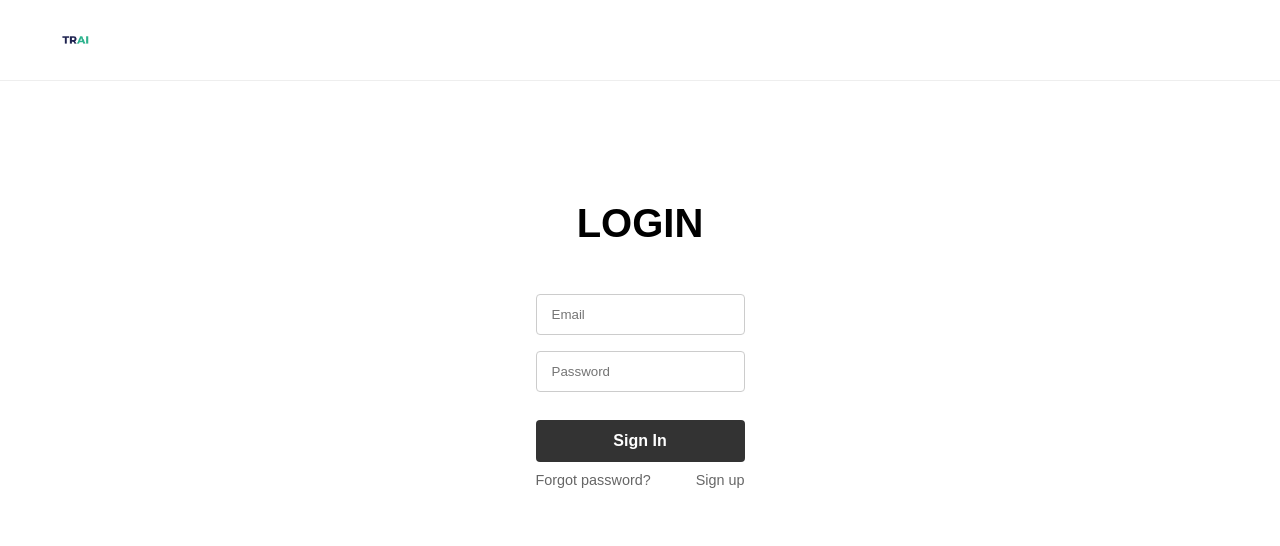
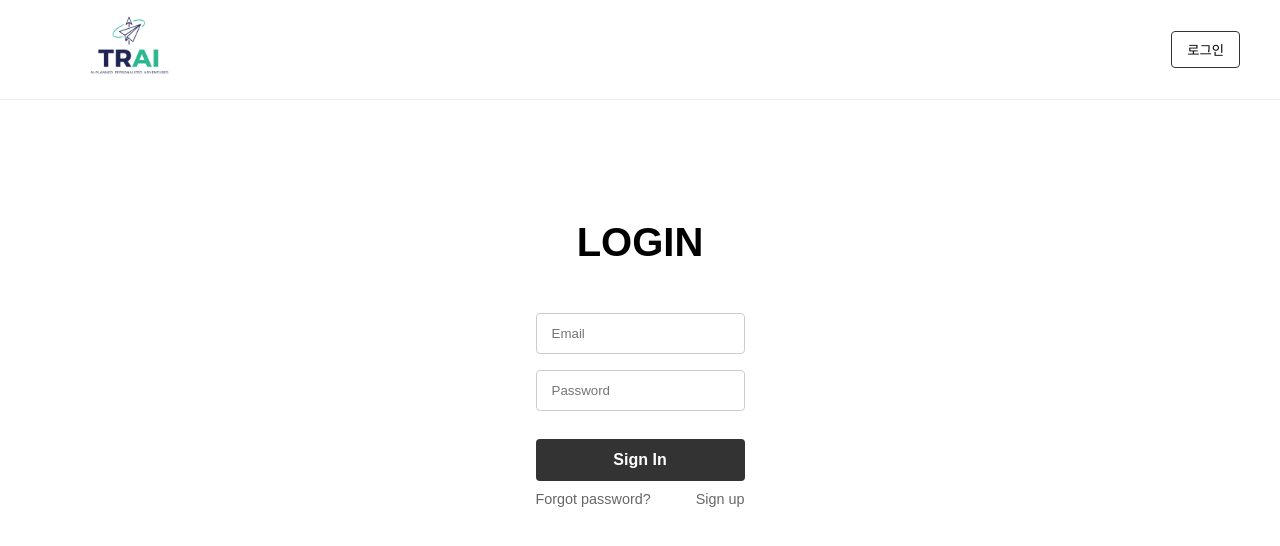
Before and after one commit to Roh37Chef/TRAI, a React (Vite) app in the folder frontend/: page /login in a window 1280 px wide. Shown: the top 546 px of the page. Built offline with nearby package versions, Linux system fonts and the light colour scheme; what react-naver-maps would draw is missing.

Commit message:
Update Header.jsx

```diff
--- a/frontend/src/components-ui/Header.jsx
+++ b/frontend/src/components-ui/Header.jsx
@@ -1,28 +1,59 @@
-// src/components-ui/Header.jsx
+// src/components-ui/Header.jsx (로고 확대 100px 적용)
 
 import React from 'react';
 import { useNavigate } from 'react-router-dom';
-import TraiLogo from '../assets/logo1.jpg';
+import TraiLogo from '../assets/logo2.jpg';
 
-const Header = () => {
+const styles = {
+    header: {
+        padding: '20px 40px',
+        backgroundColor: 'white',
+        display: 'flex',
+        alignItems: 'center',
+        justifyContent: 'space-between',
+        borderBottom: '1px solid #eee',
+        height: '100px',
+    },
+    logo: {
+        // 👇 로고 크기 100px로 최종 확대 👇
+        height: '100px',
+        cursor: 'pointer'
+    },
+    button: {
+        background: 'none',
+        border: '1px solid #333',
+        padding: '8px 15px',
+        borderRadius: '4px',
+        cursor: 'pointer'
+    }
+};
+
+// 기본 헤더 컴포넌트 (로그아웃 버튼 기능 포함)
+const Header = ({ showMenuButton = false, onMenuClick }) => {
     const navigate = useNavigate();
+    const buttonText = showMenuButton ? '메뉴 닫기' : '로그인';
+    const buttonPath = showMenuButton ? '/loginsuccess' : '/login';
 
     return (
-        <header style={{
-            padding: '20px 40px',
-            borderBottom: '1px solid #eee',
-            backgroundColor: 'white',
-            display: 'flex',
-            alignItems: 'center',
-            cursor: 'pointer',
-            justifyContent: 'flex-start'
-        }}>
+        <header style={styles.header}>
             <img
                 src={TraiLogo}
                 alt="TRAI Logo"
-                style={{ height: '40px' }}
-                onClick={() => navigate('/login')}
+                style={styles.logo}
+                onClick={() => navigate('/loginsuccess')}
             />
+            <button
+                onClick={() => {
+                    if (onMenuClick) {
+                        onMenuClick(); // 햄버거 메뉴를 위한 클릭 핸들러
+                    } else {
+                        navigate(buttonPath);
+                    }
+                }}
+                style={styles.button}
+            >
+                {buttonText}
+            </button>
         </header>
     );
 };
```
